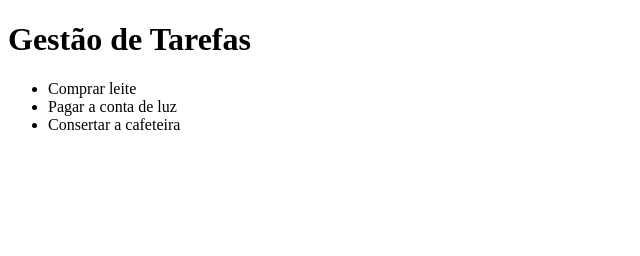
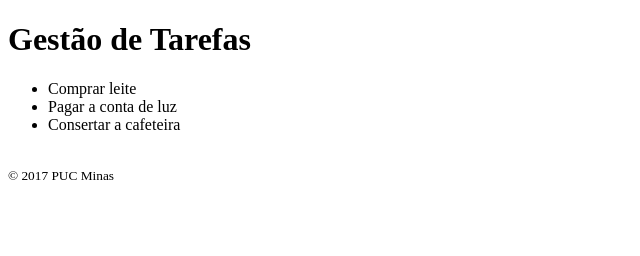
Before and after one commit to desenv-marcelo-silva/angular-js, an Angular app in the folder tarefas/: page / in a window 1280 px wide. Shown: the top 256 px of the page, without its empty margins (0-640 px from the left). Built offline with nearby package versions, Linux system fonts and the light colour scheme.

Commit message:
Criação do component copyright.

```diff
--- a/tarefas/src/app/app.component.ts
+++ b/tarefas/src/app/app.component.ts
@@ -6,6 +6,7 @@ import { Component } from '@angular/core';
     <h1>Gestão de Tarefas</h1>
     <tarefas></tarefas>
     <rodape></rodape>
+    <copyright></copyright>
   `
 })
 export class AppComponent { }
--- a/tarefas/src/app/app.module.ts
+++ b/tarefas/src/app/app.module.ts
@@ -4,12 +4,14 @@ import { NgModule } from '@angular/core';
 import { AppComponent } from './app.component';
 import { TarefasComponent } from './tarefas.component';
 import { RodapeComponent } from './rodape.component';
+import { CopyrightComponent } from './copyright.component';
 
 @NgModule({
   declarations: [
     AppComponent,
     TarefasComponent,
-    RodapeComponent
+    RodapeComponent,
+    CopyrightComponent
   ],
   imports: [
     BrowserModule
--- /dev/null
+++ b/tarefas/src/app/copyright.component.ts
@@ -0,0 +1,17 @@
+import { Component } from '@angular/core';
+
+@Component({
+  selector: 'copyright',
+  template: `
+    <p><small>© {{ano}} {{autor}}</small></p>
+  `,
+  styles: [`
+    p {
+      margin-top: 2em;
+    }
+  `]
+})
+export class CopyrightComponent {
+  ano: number = 2017;
+  autor: string = 'PUC Minas';
+}
```
Also changed, not shown: 1 other file (tests, documents, lock files or other folders).
